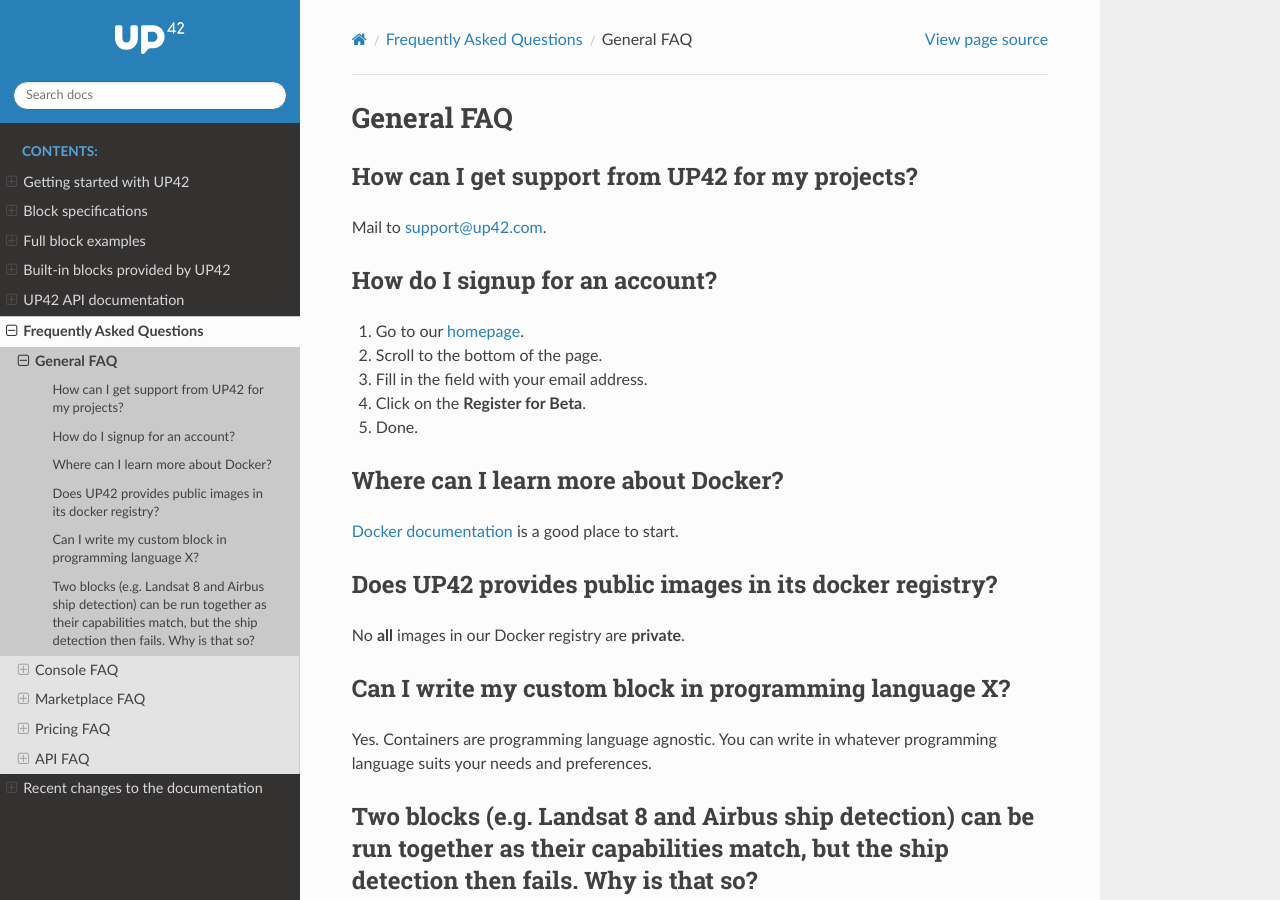
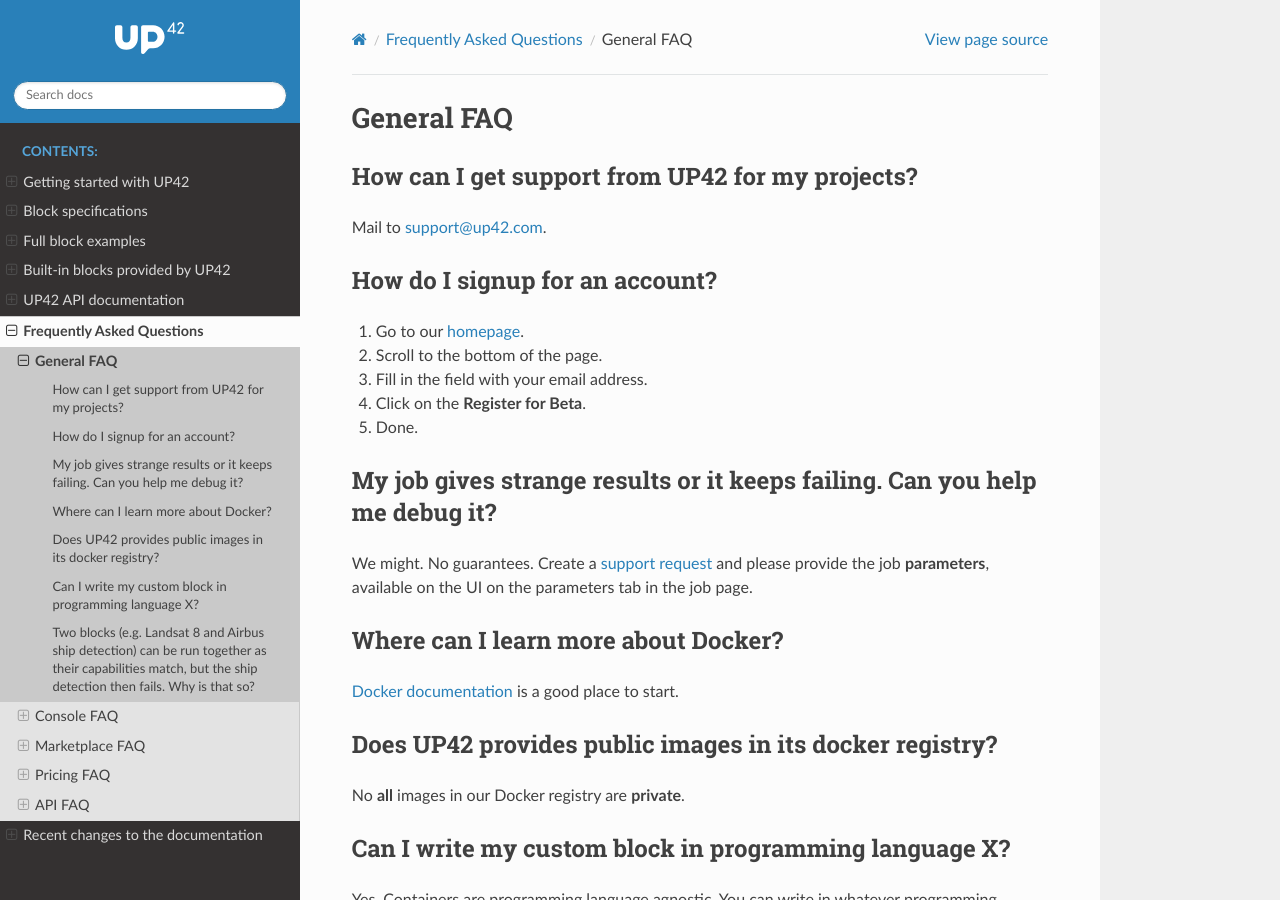
Before and after one commit to up42/docs, a Sphinx documentation site: the page built from source/FAQ/general.rst, in a window 1280 px wide and 900 px high. Built offline with Sphinx 7.4.7 and the Read the Docs theme 2.0.0, drawn with Linux system fonts in a browser that asks for light colours.

Commit message:
* Added question about getting help on a job.

```diff
--- a/source/FAQ/general.rst
+++ b/source/FAQ/general.rst
@@ -1,5 +1,7 @@
 General FAQ
 ===========
+
+.. _support-request:
 
 How can I get support from UP42 for my projects?
 ------------------------------------------------
@@ -14,6 +16,11 @@
 3. Fill in the field with your email address.
 4. Click on the **Register for Beta**.
 5. Done.
+
+My job gives strange results or it keeps failing. Can you help me debug it?
+-------------------------------------------------------------------------------------
+
+We might. No guarantees. Create a :ref:`support request <support-request>` and please provide the job **parameters**, available on the UI on the parameters tab in the job page.
 
 Where can I learn more about Docker?
 ------------------------------------
```
